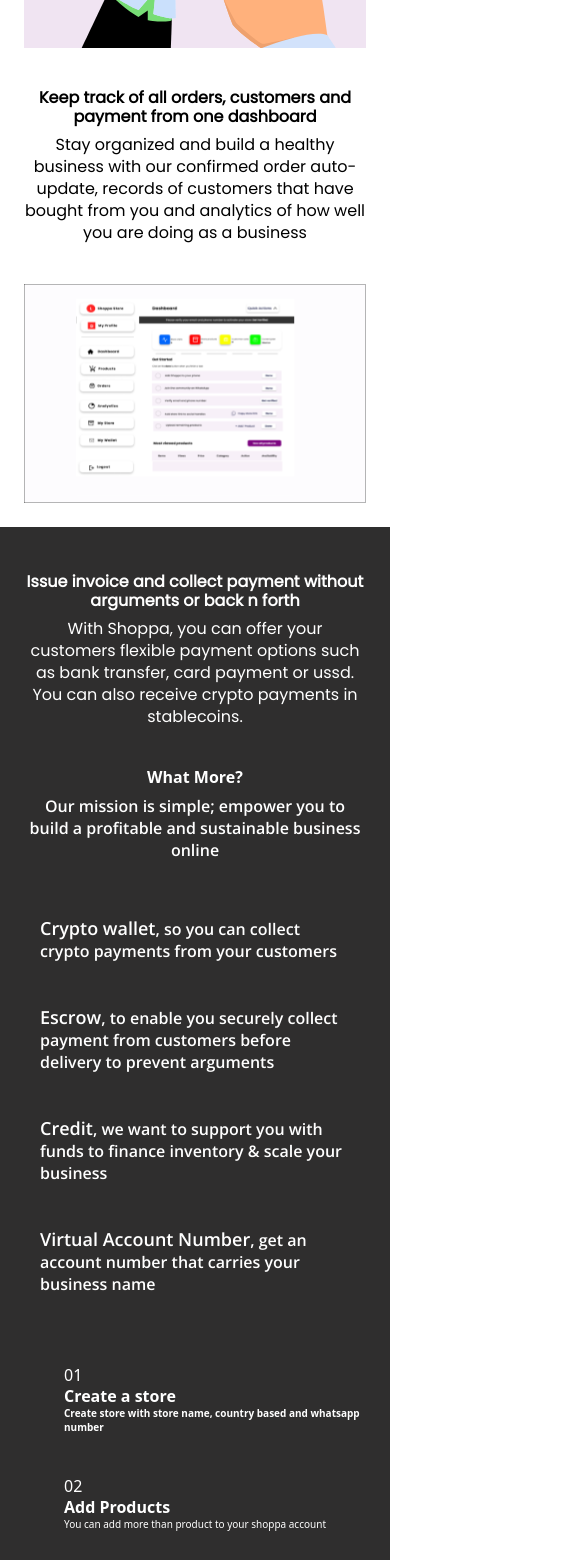
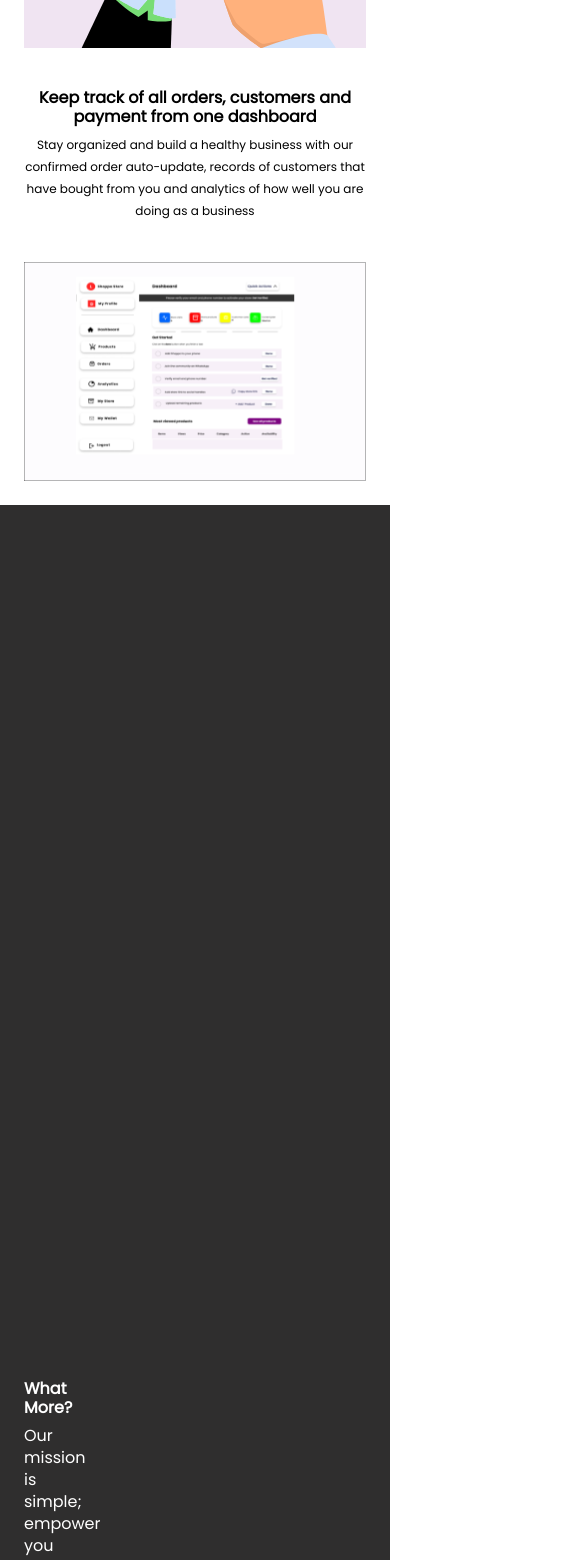
Before and after one commit to GetShoppa/getshoppa-react, a React (Create React App) app: page / in a window 390 px wide. Shown: the part 1520-3080 px from the top of the page, 585 px wide, since content can reach past the window. Built offline with nearby package versions, Linux system fonts and the light colour scheme.

Commit message:
Update styles

```diff
--- a/src/components/Info.jsx
+++ b/src/components/Info.jsx
@@ -8,30 +8,31 @@
 
                 <div className=" md:p-8 text-center mr-0 ml-0 w-full  md:text-right">
                     <div></div>
-                    <div className="container left-text">
+                    <div className="container-left-text">
                         <h1 className="col-span-2 font-poppins mb-2 md:mt-[40px] mt-[40px] text-[16px] leading-[19px] md:leading-[50px] md:text-[32px] my-5 font-bold">Issue invoice and collect payment without arguments or back n forth</h1>
-                        <p className="col-span-2 font-poppins text-[16px] leading-[22px] md:text-[24px] md:leading-[48px] mt-1 mb-10">With Shoppa, you can offer your customers flexible payment options such as bank transfer, card payment or ussd. You can also receive crypto payments in stablecoins.</p>
+                        <p className="col-span-2 font-poppins text-[16px] leading-[22px] md:text-[18px] md:leading-[35px] mt-1 mb-10">With Shoppa, you can offer your customers flexible payment options such as bank transfer, card payment or ussd. You can also receive crypto payments in stablecoins.</p>
                     </div>
                  </div>
-                <div className="max-w-400px md:max-w-[900px] md:p-8">
-                <h1 className="font-gotham mb-2 md:mt-[40px] mt-[40px] text-[16px] leading-[19px] md:leading-[50px] text-center md:text-left md:text-[45px] my-5 font-bold">What More?</h1>
-                <p className="font-open-sans text-[16px] leading-[22px] md:text-[32px] md:leading-[48px] mt-1 mb-10">Our mission is simple; empower you to build a profitable and sustainable business online</p>
+                <div className="container-right-text">
+                <h1 className="font-poppins mb-2 md:mt-[40px] mt-[40px] text-[16px] leading-[19px] md:leading-[50px] text-center md:text-left md:text-[35px] my-5 font-bold">What More?</h1>
+                <p className="font-poppins text-[16px] leading-[22px] md:text-[17px] md:leading-[48px] mt-1 mb-10">Our mission is simple; empower you to build a profitable and sustainable business online</p>
                 </div>
                 <div className="w-full mt-5">
                     <div className="text-white my-3 text-left  flex flex-row p-4 ">
-                        <p className="font-open-sans  text-[16px] leading-[22px] md:text-[32px] md:leading-[48px]"><span className="font-bold text-[18px] md:text-[34px]">Crypto wallet</span>, so you can collect crypto payments from your customers</p>
+                        <p className="font-poppins  text-[16px] leading-[22px] md:text-[17px] md:leading-[48px]"><span className="font-bold text-[18px] md:text-[22px]">Crypto wallet</span>, so you can collect crypto payments from your customers</p>
                     </div>
                     <div className="text-white my-3 text-left  flex flex-row p-4 ">
-                        <p className="font-open-sans text-[16px] leading-[22px] md:text-[32px] md:leading-[48px]"><span className="font-bold text-[18px] md:text-[34px]">Escrow</span>, to enable you securely collect payment from customers before delivery to prevent arguments</p>
+                        <p className="font-poppins text-[16px] leading-[22px] md:text-[17px] md:leading-[48px]"><span className="font-bold text-[18px] md:text-[22px]">Escrow</span>, to enable you securely collect payment from customers before delivery to prevent arguments</p>
                     </div>
                     <div className="text-white my-3 text-left  flex flex-row p-4 ">
-                        <p className="font-open-sans text-[16px] leading-[22px] md:text-[32px] md:leading-[48px]"><span className="font-bold text-[18px] md:text-[34px]">Credit</span>, we want to support you with funds to finance inventory & scale your business</p>
+                        <p className="font-poppins text-[16px] leading-[22px] md:text-[17px] md:leading-[48px]"><span className="font-bold text-[18px] md:text-[22px]">Credit</span>, we want to support you with funds to finance inventory & scale your business</p>
                     </div>
                     <div className="text-white my-3 text-left  flex flex-row p-4 ">
-                        <p className="font-open-sans text-[16px] leading-[22px] md:text-[32px] md:leading-[48px]"><span className="font-bold text-[18px] md:text-[34px]">Virtual Account Number</span>, get an account number that carries your business name</p>
+                        <p className="font-poppins text-[16px] leading-[22px] md:text-[17px] md:leading-[48px]"><span className="font-bold text-[18px] md:text-[22px]">Virtual Account Number</span>, get an account number that carries your business name</p>
                     </div>
                 </div>
-                <div className="flex flex-col md:flex-row">
+                <div class="container-create-store">
+                <div className="flex flex-col md:flex-row flex-1">
                     <div className="">
                          <img src={appScreen} className='mt-10 hidden md:block' height={560} width={700} alt='app screen'  />
                     </div>
@@ -53,6 +54,7 @@
                         </div>
                     </div>
                 </div>
+                </div>
             </div>
         </div>
     )
--- a/src/components/MainContent.jsx
+++ b/src/components/MainContent.jsx
@@ -10,7 +10,7 @@
             <div className="max-w-400px md:max-w-[900px] md:p-12 text-center md:text-left">
                 <h4 className="font-poppins  mb-10 text-center md:text-left md:mt-[20px] mt-[20px] text-[10px] leading-[10px] md:leading-[30px] md:text-[25px] my-5 font-bold">Shoppa is built for the underdogs, here is your chance.</h4>
                 <div className="container mx-auto md:w-[630px] sm:w-[500px] xl:w-[1200px] w-full ">
-                <img src={image1} alt='person 1' className="object-cover w-full h-fit" />
+                <img src={image1} alt='person 1' className="object-cover w-full h-fit object-center"/>
                 </div>
                 <button className="mx-auto md:mx-0 mt-10 mb-30px] border-purple bg-purple w-[150px] h-[15px] flex justify-center items-center md:w-[180px] md:h-[50px] text-white rounded-[12px] border border-r-button text-center my-5 font-bold">Join the waitlist</button>
 
@@ -20,23 +20,23 @@
                <p className="font-poppins text-[12px] leading-[22px] md:text-[25px] md:leading-[48px] mt-1 mb-10">Share your list link on whatsapp, instagram, facebook, twitter, tiktok easily</p>
                {/* <img src={image2} alt='person 2' /> */}
                <div className="container mx-auto md:w-[630px] sm:w-[500px] xl:w-[1200px] w-full ">
-                <img src={image2} alt='person 2' className="object-cover w-full h-fit" />
+                <img src={image2} alt='person 2' className="object-cover w-full h-fit object-center"/>
                 </div>
             </div>
             <div className="max-w-400px md:max-w-[900px] md:p-8 text-center md:text-left">
                <h1 className="font-poppins  mb-2 md:mt-[40px] mt-[35px] text-[16px] leading-[19px] md:leading-[50px] md:text-[45px] my-5 font-bold">Receive all orders right into your whatsapp</h1>
-               <p className="font-poppins text-[12px] leading-[22px] md:text-[15px] md:leading-[48px] mt-1 mb-10">Get your order and delivery details as one message on whatsapp, with just a hit of a button, your customers can reach out to you</p>
+               <p className="font-poppins text-[12px] leading-[22px] md:text-[25px] md:leading-[48px] mt-1 mb-10">Get your order and delivery details as one message on whatsapp, with just a hit of a button, your customers can reach out to you</p>
                {/* <img src={image3} alt='person 3' /> */}
                <div className="container mx-auto md:w-[630px] sm:w-[500px] xl:w-[1200px] w-full ">
-                <img src={image3} alt='person 3' className="object-cover w-full h-fit" />
+                <img src={image3} alt='person 3' className="object-cover w-full h-fit object-center"/>
                 </div>
             </div>
             <div className="max-w-400px md:max-w-[900px] md:p-8 text-center md:text-left">
                <h1 className="font-poppins mb-2 md:mt-[40px] mt-[40px] text-[16px] leading-[19px] md:leading-[50px] md:text-[45px] my-5 font-bold">Keep track of all orders, customers and payment from one dashboard</h1>
-               <p className="font-poppins text-[16px] leading-[22px] md:text-[15px] md:leading-[48px] mt-1 mb-10">Stay organized and build a healthy business with our confirmed order auto-update, records of customers that have bought from you and analytics of how well you are doing as a business</p>
+               <p className="font-poppins text-[12px] leading-[22px] md:text-[25px] md:leading-[48px] mt-1 mb-10">Stay organized and build a healthy business with our confirmed order auto-update, records of customers that have bought from you and analytics of how well you are doing as a business</p>
                {/* <img src={image4} alt='dashboard'/> */}
                <div className="container mx-auto md:w-[630px] sm:w-[500px] xl:w-[1200px] w-full ">
-                <img src={image4} alt='person 4' className="object-cover w-full h-fit" />
+                <img src={image4} alt='person 4' className="object-cover w-full h-fit object-center"/>
                 </div>
             </div>
         </div>
--- a/src/components/Navbar.jsx
+++ b/src/components/Navbar.jsx
@@ -11,7 +11,7 @@
 
     return (
         <div className="flex justify-between items-center h-38 max-w-[1240px] mx-auto pr-4 bg-white w-full text-black">
-            <img src={logo} height={106} width={200} alt='logo'  />
+            <img src={logo} height={106} width={200} alt='logo' />
             <ul className="hidden md:flex font-poppins">
                 <li className="p-4 text-normal">Pricing</li>
                 <li className="p-4 mt-3 mx-3 bg-purple w-[238px] h-[43px] text-white flex justify-center items-center rounded-2xl border border-r-button text-center">Vendors Login</li>
--- a/src/index.css
+++ b/src/index.css
@@ -8,7 +8,15 @@
 .info{
   background: #E5E5E5;
 }
-/* .container{
-  margin-left: 1000px;
+.container-left-text{
+  margin-left: 1150px;
+  text-align: left;
+}
 
-} */
+.container-right-text{
+  margin-right: 1200px;
+}
+
+.container-create-store{
+  margin-left: 500px;
+}
```
